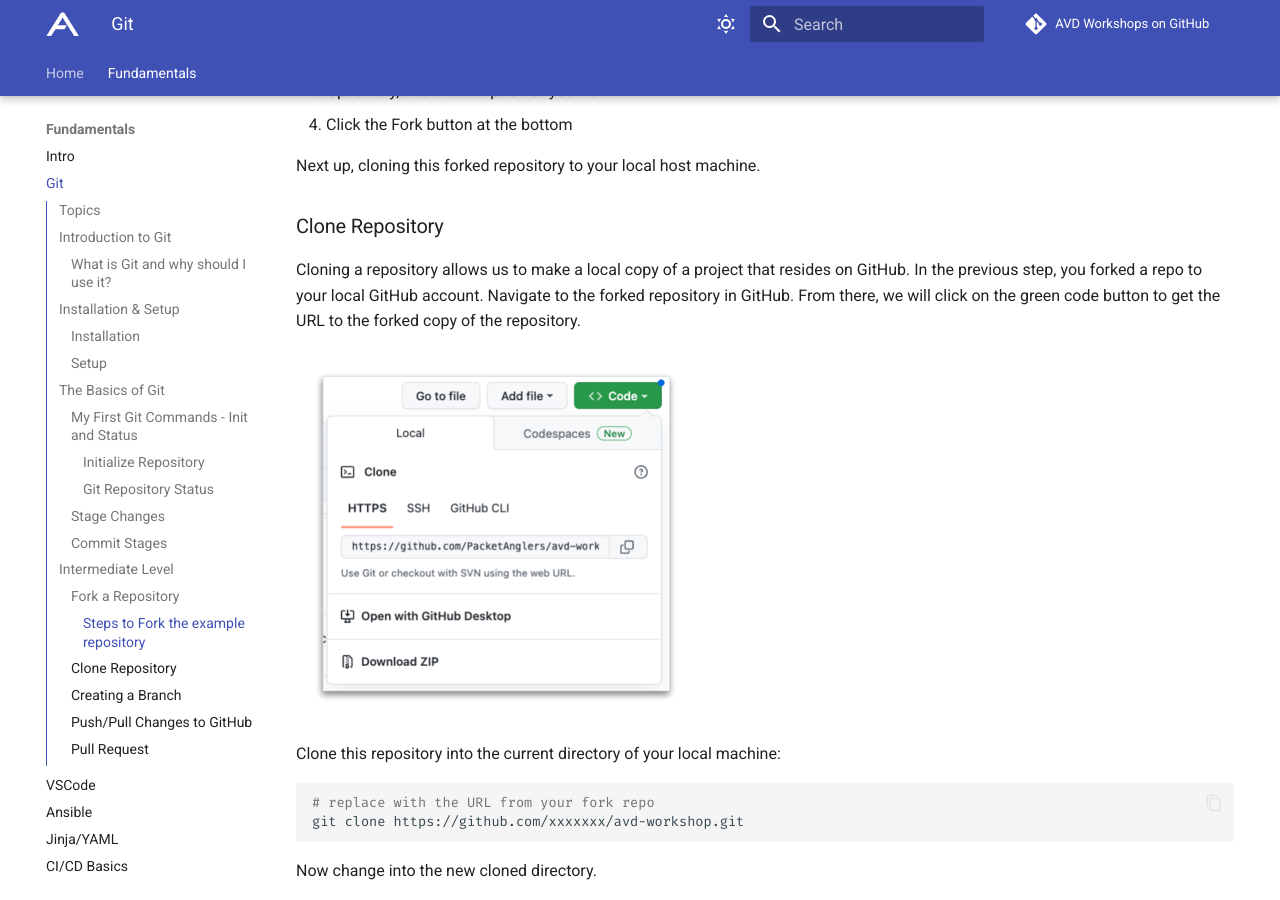
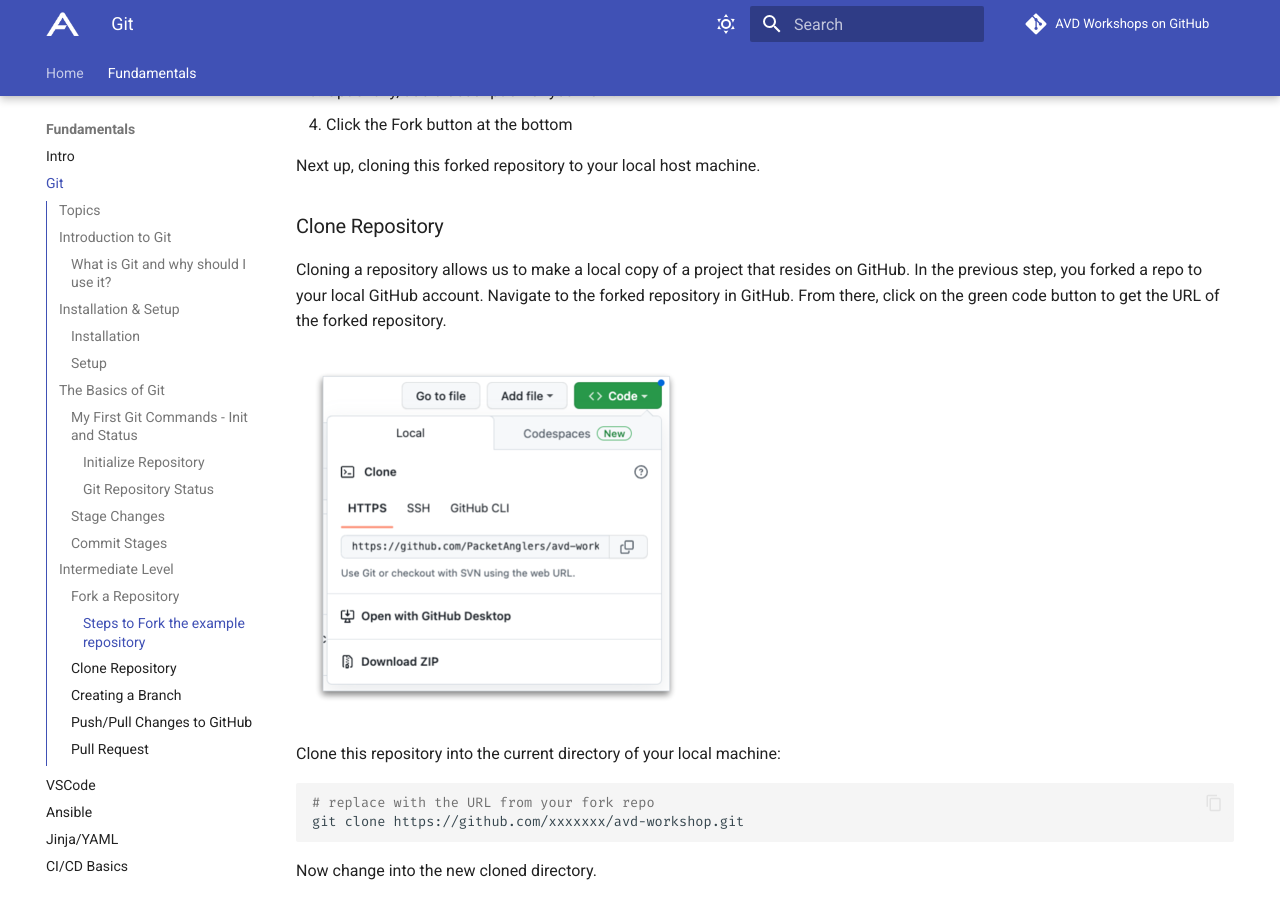
Before and after one commit to aristanetworks/avd-workshops, an MkDocs documentation site: the page built from workshops/git.md, in a window 1280 px wide and 900 px high, scrolled down 4367 px. Built offline with MkDocs 1.6.1 and Material for MkDocs 9.7.7, drawn with Linux system fonts in a browser that asks for light colours; comment, search, counter and statistics services are not loaded.

Commit message:
wording fix

```diff
--- a/workshops/git.md
+++ b/workshops/git.md
@@ -180,7 +180,7 @@
 
 ### Clone Repository
 
-Cloning a repository allows us to make a local copy of a project that resides on GitHub. In the previous step, you forked a repo to your local GitHub account.  Navigate to the forked repository in GitHub.  From there, we will click on the green code button to get the URL to the forked copy of the repository.
+Cloning a repository allows us to make a local copy of a project that resides on GitHub. In the previous step, you forked a repo to your local GitHub account.  Navigate to the forked repository in GitHub.  From there, click on the green code button to get the URL of the forked repository.
 
 ![Git Clone](assets/images/git_clone.png)
 
```
